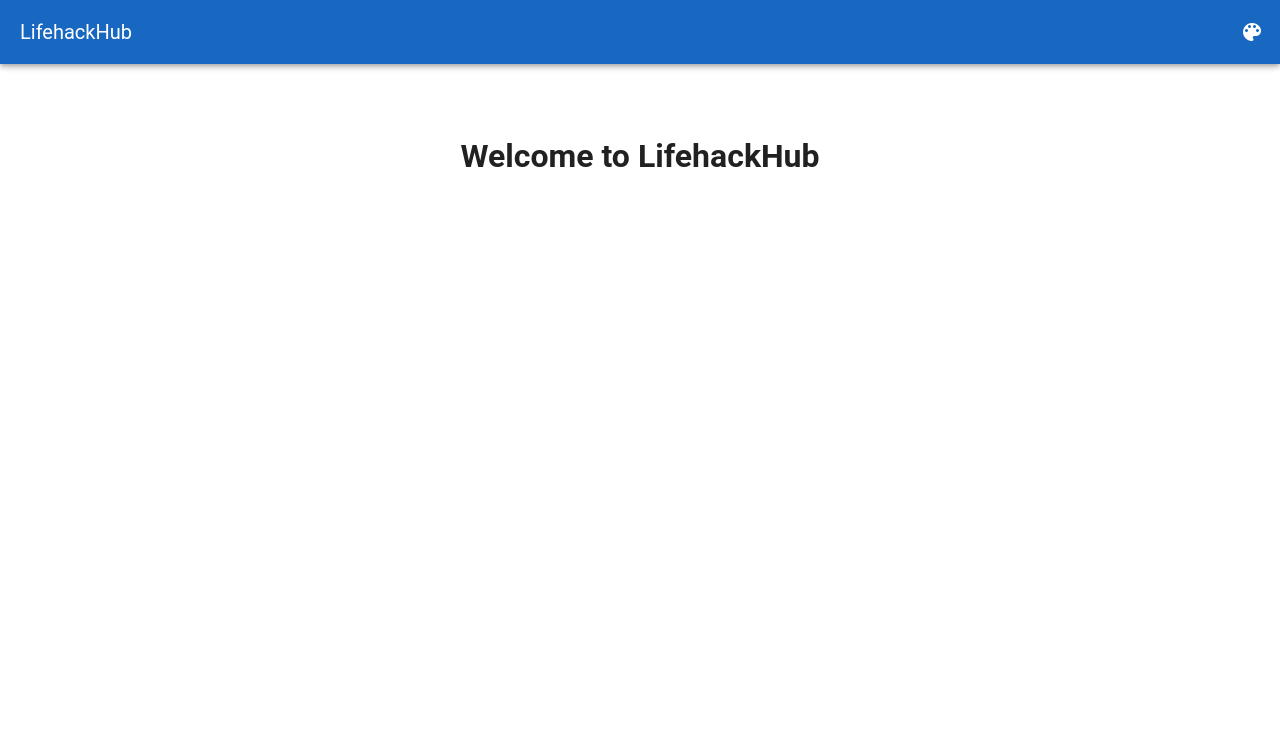
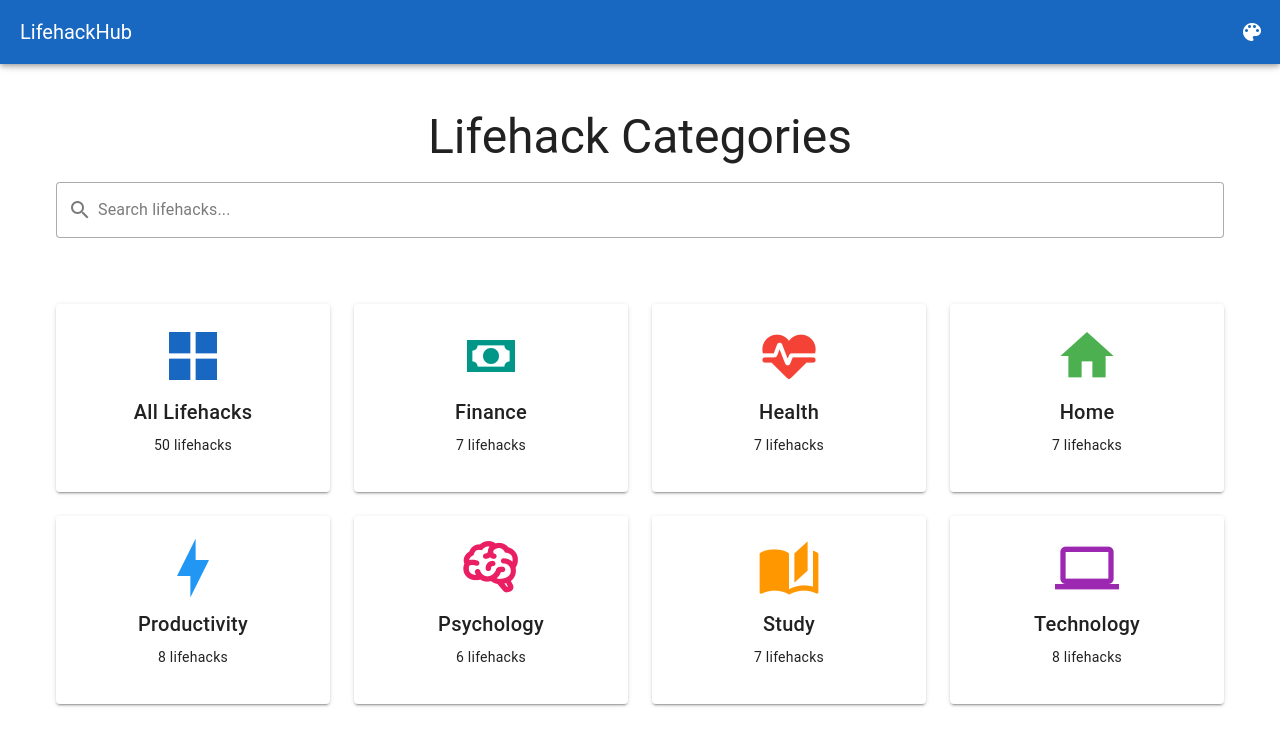
Before and after one commit to FanaticExplorer/LifehackHub, a Vue app in the folder frontend/: page / in a window 1280 px wide. Shown: the top 746 px of the page. Built offline with nearby package versions, Linux system fonts and the light colour scheme.

Commit message:
Make a first try of Home view

```diff
--- a/frontend/src/views/CategoryView.vue
+++ b/frontend/src/views/CategoryView.vue
@@ -1,15 +1,48 @@
 <template>
   <v-container>
-    <v-row class="mt-10">
+    <v-row class="mt-5">
       <v-col cols="12">
-        <h1>Category</h1>
+        <h1 class="text-h3 text-center mb-5 text-capitalize">{{ displayTitle }}</h1>
+        <p class="text-center text-h6 mb-5">{{ lifehacks.length }} lifehacks</p>
+      </v-col>
+    </v-row>
+
+    <v-row>
+      <v-col cols="12">
+        <p class="text-center">This is a placeholder. Full implementation is yet to be done.</p>
       </v-col>
     </v-row>
   </v-container>
 </template>
 
 <script>
+import { useLifehacksStore } from '../stores/lifehacksStore'
+
 export default {
-  name: 'CategoryView'
+  name: 'CategoryView',
+
+  computed: {
+    store() {
+      return useLifehacksStore()
+    },
+
+    category() {
+      return this.$route.params.cat
+    },
+
+    displayTitle() {
+      if (this.category === 'all') {
+        return 'All Lifehacks'
+      }
+      return this.category
+    },
+
+    lifehacks() {
+      if (this.category === 'all') {
+        return this.store.allLifehacks
+      }
+      return this.store.getByCategory(this.category)
+    }
+  }
 }
 </script>
--- a/frontend/src/views/HomeView.vue
+++ b/frontend/src/views/HomeView.vue
@@ -1,15 +1,194 @@
 <template>
   <v-container>
-    <v-row class="mt-10">
+    <v-row class="mt-5">
+      <v-col cols="12">
+        <h1 class="text-h3 text-center mb-5">Lifehack Categories</h1>
+
+        <v-text-field
+          v-model="searchQuery"
+          label="Search lifehacks..."
+          prepend-inner-icon="mdi-magnify"
+          variant="outlined"
+          clearable
+          class="mb-5"
+        ></v-text-field>
+      </v-col>
+    </v-row>
+
+    <v-row v-if="searchQuery && searchResults.length > 0">
+      <v-col cols="12">
+        <h2 class="text-h5 mb-3">Search Results ({{ searchResults.length }})</h2>
+
+        <v-list>
+          <v-list-item
+            v-for="lifehack in searchResults"
+            :key="lifehack.id"
+            @click="goToLifehack(lifehack.id)"
+            class="hover-list-item"
+          >
+            <template v-slot:prepend>
+              <v-icon :color="getCategoryColor(lifehack.category)">
+                {{ getCategoryIcon(lifehack.category) }}
+              </v-icon>
+            </template>
+
+            <v-list-item-title>{{ lifehack.title }}</v-list-item-title>
+
+            <v-list-item-subtitle>
+              {{ lifehack.category }}
+            </v-list-item-subtitle>
+
+            <template v-slot:append>
+              <v-chip :color="getDifficultyColor(lifehack.difficulty)" size="small">
+                {{ lifehack.difficulty }}
+              </v-chip>
+            </template>
+          </v-list-item>
+        </v-list>
+      </v-col>
+    </v-row>
+
+    <v-row v-else-if="searchQuery && searchResults.length === 0">
       <v-col cols="12" class="text-center">
-        <h1>Welcome to LifehackHub</h1>
+        <p class="text-h6">No lifehacks found for "{{ searchQuery }}"</p>
+      </v-col>
+    </v-row>
+
+    <v-row v-else>
+      <v-col
+        cols="12"
+        sm="6"
+        md="4"
+        lg="3"
+      >
+        <v-card
+          @click="goToCategory('all')"
+          class="hover-card text-center pa-5"
+          elevation="2"
+        >
+          <v-icon size="64" color="primary">
+            mdi-view-grid
+          </v-icon>
+          <v-card-title>All Lifehacks</v-card-title>
+          <v-card-text>
+            {{ store.allLifehacks.length }} lifehacks
+          </v-card-text>
+        </v-card>
+      </v-col>
+
+      <v-col
+        v-for="category in categories"
+        :key="category"
+        cols="12"
+        sm="6"
+        md="4"
+        lg="3"
+      >
+        <v-card
+          @click="goToCategory(category)"
+          class="hover-card text-center pa-5"
+          elevation="2"
+        >
+          <v-icon size="64" :color="getCategoryColor(category)">
+            {{ getCategoryIcon(category) }}
+          </v-icon>
+          <v-card-title class="text-capitalize">{{ category }}</v-card-title>
+          <v-card-text>
+            {{ getCategoryCount(category) }} lifehacks
+          </v-card-text>
+        </v-card>
       </v-col>
     </v-row>
   </v-container>
 </template>
 
 <script>
+import { useLifehacksStore } from '../stores/lifehacksStore'
+
 export default {
-  name: 'HomeView'
+  name: 'HomeView',
+
+  data() {
+    return {
+      searchQuery: ''
+    }
+  },
+
+  computed: {
+    store() {
+      return useLifehacksStore()
+    },
+
+    categories() {
+      return this.store.categories
+    },
+
+    searchResults() {
+      return this.store.searchLifehacks(this.searchQuery)
+    }
+  },
+
+  methods: {
+    goToCategory(category) {
+      this.$router.push('/category/' + category)
+    },
+
+    goToLifehack(id) {
+      this.$router.push('/lifehack/' + id)
+    },
+
+    getCategoryCount(category) {
+      const lifehacks = this.store.getByCategory(category)
+      return lifehacks.length
+    },
+
+    getCategoryIcon(category) {
+      const icons = {
+        productivity: 'mdi-lightning-bolt',
+        health: 'mdi-heart-pulse',
+        technology: 'mdi-laptop',
+        home: 'mdi-home',
+        study: 'mdi-book-open-page-variant',
+        finance: 'mdi-cash',
+        psychology: 'mdi-brain'
+      }
+      return icons[category] || 'mdi-star'
+    },
+
+    getCategoryColor(category) {
+      const colors = {
+        productivity: 'blue',
+        health: 'red',
+        technology: 'purple',
+        home: 'green',
+        study: 'orange',
+        finance: 'teal',
+        psychology: 'pink'
+      }
+      return colors[category] || 'grey'
+    },
+
+    getDifficultyColor(difficulty) {
+      if (difficulty === 'easy') return 'success'
+      if (difficulty === 'medium') return 'warning'
+      if (difficulty === 'hard') return 'error'
+      return 'grey'
+    }
+  }
 }
 </script>
+
+<style scoped>
+.hover-card {
+  cursor: pointer;
+  transition: transform 0.2s;
+}
+
+.hover-card:hover {
+  transform: translateY(-4px);
+}
+
+.hover-list-item {
+  cursor: pointer;
+}
+</style>
```
